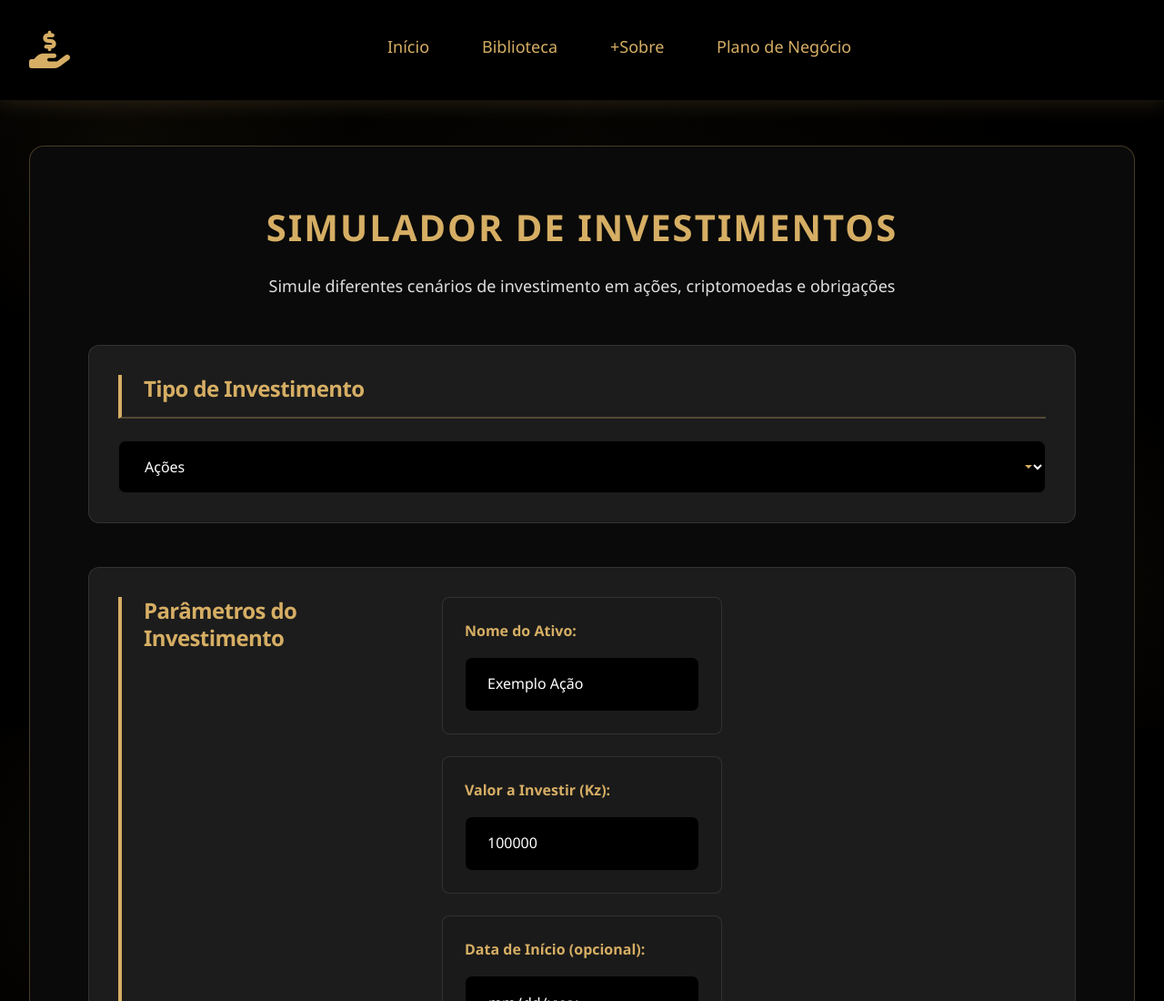
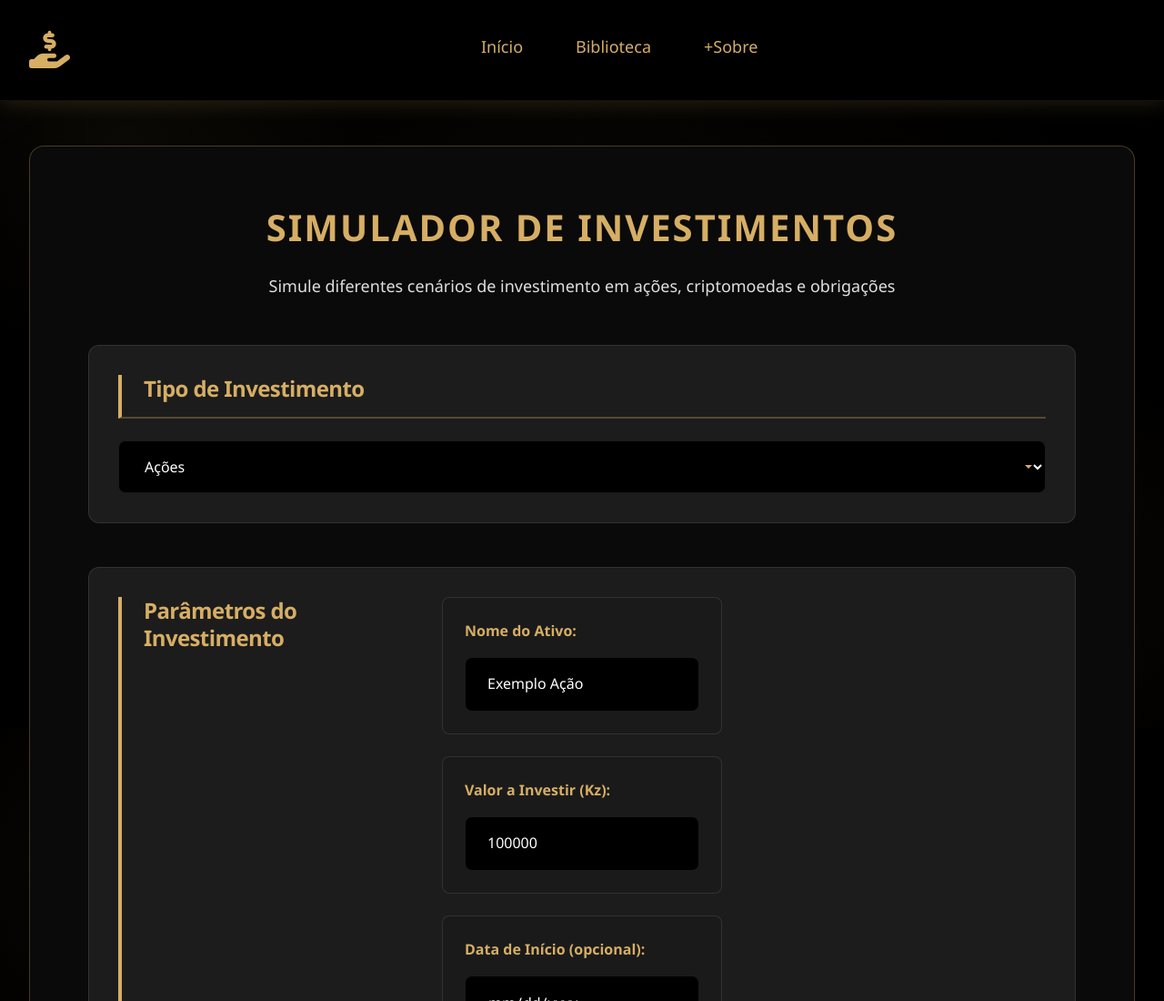
Before and after one commit to albertotecatomas/Alberto, a plain HTML site: page simulador.html in a window 1280 px wide. Shown: the top 1100 px of the page at 91% size. Drawn offline with nearby package versions, Linux system fonts and the light colour scheme.

Commit message:
Update simulador.html

```diff
--- a/simulador.html
+++ b/simulador.html
@@ -19,8 +19,6 @@
                 <li class="navitem"> <a href="biblioteca.html">Biblioteca</a>
                 </li>
                 <li class="navitem"> <a href="sobrenos.html">+Sobre</a>
-                </li>
-                <li class="navitem"> <a href="projeto-de-investimento.html">Plano de Negócio</a>
                 </li>
             </ul>
         </nav>
```
